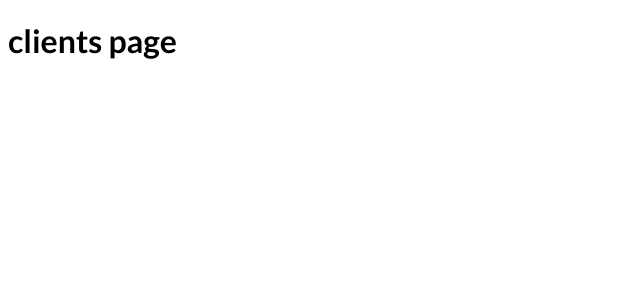
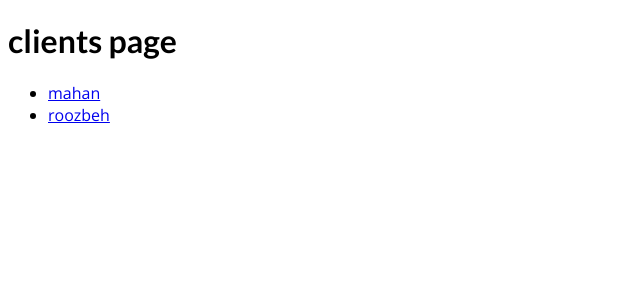
Before and after one commit to mahoonio/nextjs-course, a Next.js app: page /clients in a window 1280 px wide. Shown: the top 300 px of the page, without its empty margins (0-640 px from the left). Built offline with nearby package versions, Linux system fonts and the light colour scheme.

Commit message:
dynamic navigation.

```diff
--- a/pages/clients/index.js
+++ b/pages/clients/index.js
@@ -1,7 +1,20 @@
+import Link from 'next/link';
+
 const ClientsPage = () => {
+  const clients = [
+    { id: 'mah', name: 'mahan' },
+    { id: 'roz', name: 'roozbeh' },
+  ];
   return (
     <div>
       <h1>clients page</h1>
+      <ul>
+        {clients.map((client) => (
+          <li key={client.id}>
+            <Link href={`/clients/${client.id}`}>{client.name}</Link>
+          </li>
+        ))}
+      </ul>
     </div>
   );
 };
```
